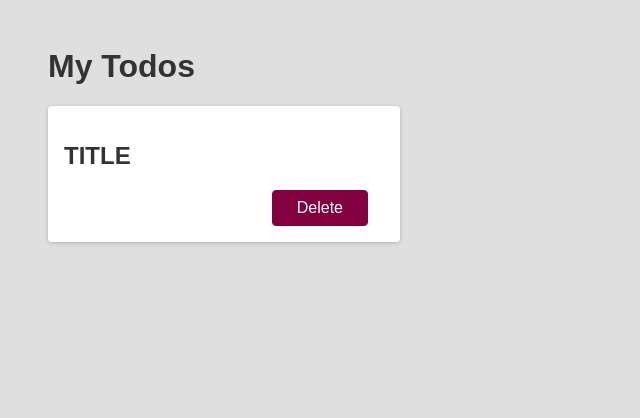
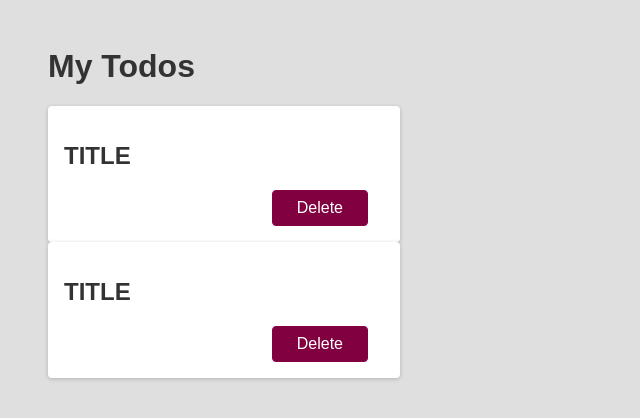
Before and after one commit to Simeonov11/react-todos, a React (Create React App) app in the folder todos-app/: page / in a window 1280 px wide. Shown: the top 418 px of the page, without its empty margins (0-640 px from the left). Built offline with nearby package versions, Linux system fonts and the light colour scheme.

Commit message:
Rebuilding reusing component

```diff
--- a/todos-app/src/App.js
+++ b/todos-app/src/App.js
@@ -1,15 +1,11 @@
-
+import Todo from "./components/Todo"
 
 function App() {
   return (
     <div>
       <h1>My Todos</h1>
-      <div className="card">
-        <h2>TITLE</h2>
-        <div className="actions">
-          <button className="btn">Delete</button>
-        </div>
-      </div>
+      <Todo />
+      <Todo />
     </div>
   );
 }
--- /dev/null
+++ b/todos-app/src/components/Todo.js
@@ -0,0 +1,12 @@
+function Todo() {
+    return (
+        <div className="card">
+        <h2>TITLE</h2>
+        <div className="actions">
+          <button className="btn">Delete</button>
+        </div>
+      </div>
+    )
+}
+
+export default Todo;
```
Also changed, not shown: 1 other file (tests, documents, lock files or other folders).
